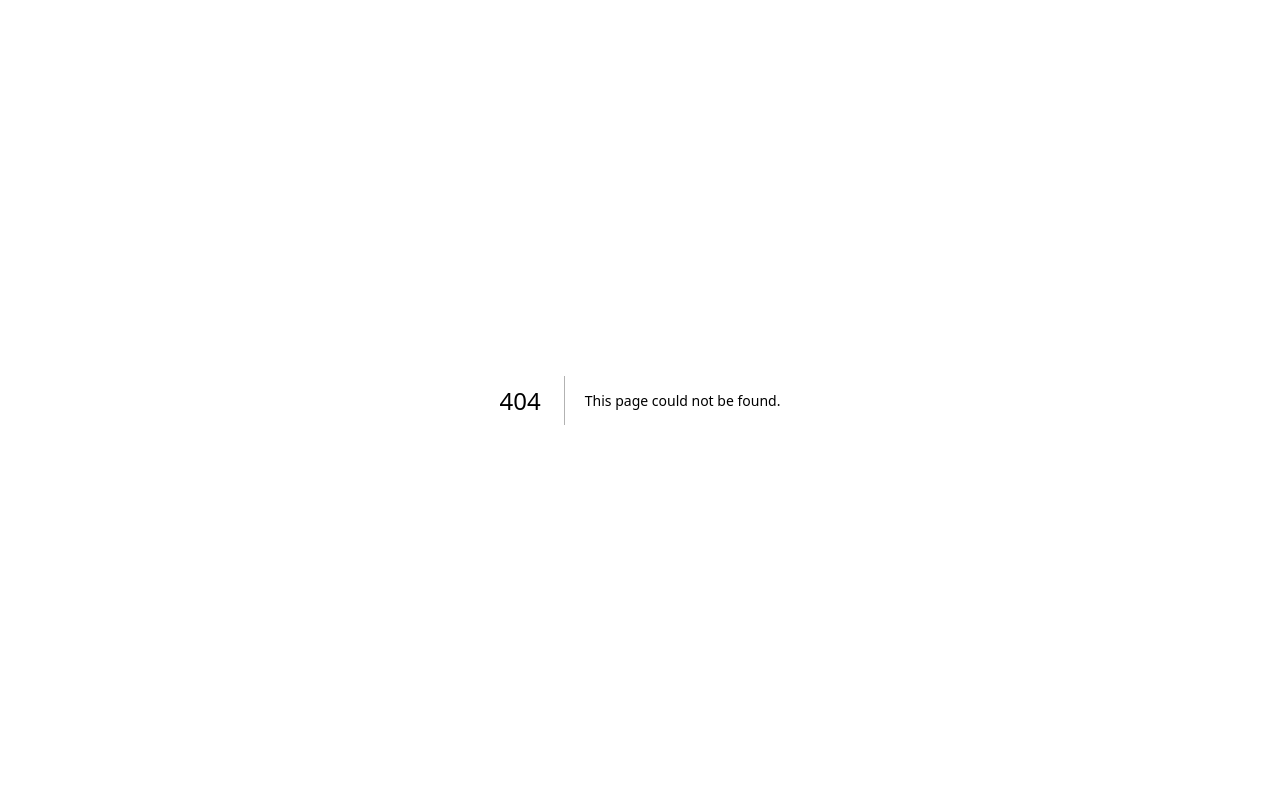
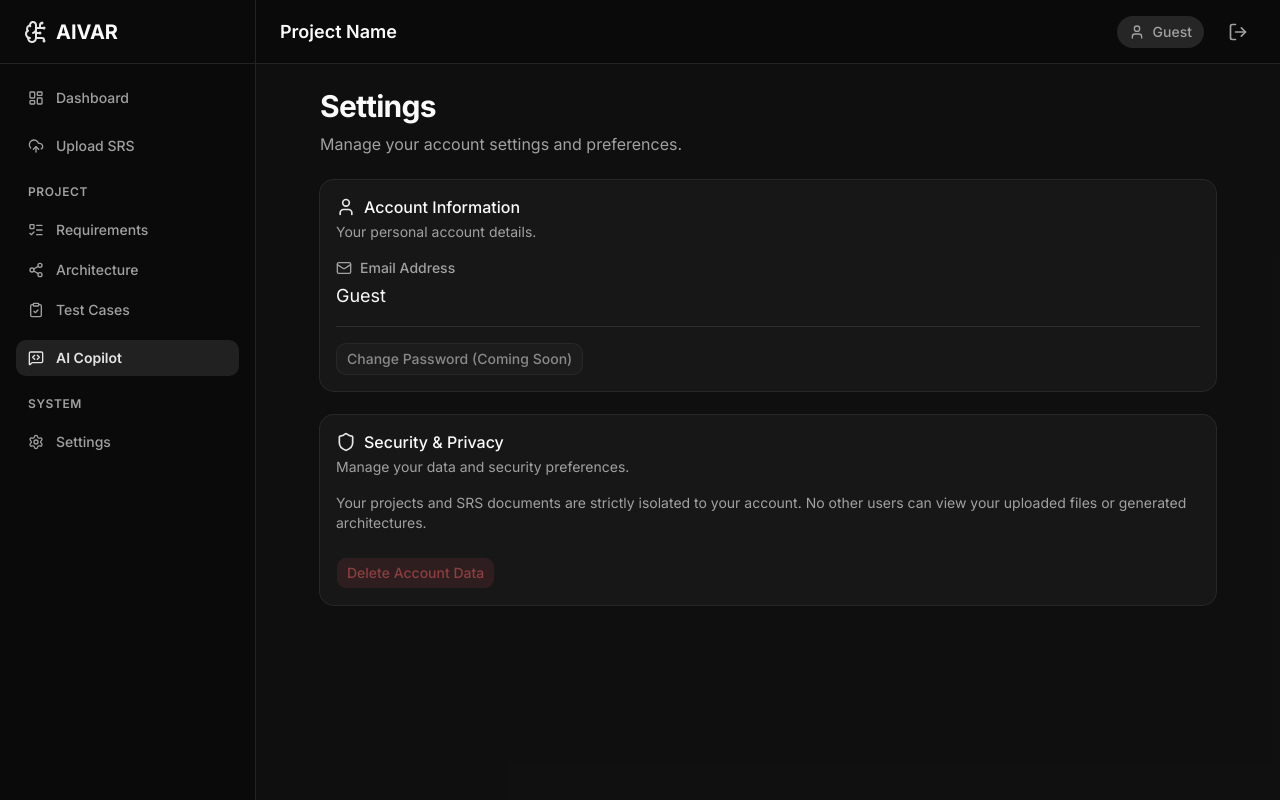
Before and after one commit to upadhyayPranshu/aivar-srs, a Next.js app: page /dashboard/settings in a window 1280 px wide. Before the commit this address had no page. Built offline with nearby package versions, Linux system fonts and the light colour scheme; no server answers.

Commit message:
Add settings page to fix 404 error

```diff
--- /dev/null
+++ b/src/app/dashboard/settings/page.tsx
@@ -0,0 +1,69 @@
+import { Card, CardContent, CardDescription, CardHeader, CardTitle } from "@/components/ui/card"
+import { Button } from "@/components/ui/button"
+import { cookies } from "next/headers"
+import { Settings, User, Mail, Shield } from "lucide-react"
+
+export const instant = false
+
+export default async function SettingsPage() {
+  const cookieStore = await cookies()
+  const userEmail = cookieStore.get('aivar_user_email')?.value || 'Guest'
+
+  return (
+    <div className="max-w-4xl mx-auto space-y-6">
+      <div>
+        <h1 className="text-3xl font-bold tracking-tight">Settings</h1>
+        <p className="text-muted-foreground mt-2">
+          Manage your account settings and preferences.
+        </p>
+      </div>
+
+      <div className="grid gap-6">
+        <Card>
+          <CardHeader>
+            <CardTitle className="flex items-center gap-2">
+              <User className="h-5 w-5 text-primary" />
+              Account Information
+            </CardTitle>
+            <CardDescription>
+              Your personal account details.
+            </CardDescription>
+          </CardHeader>
+          <CardContent className="space-y-4">
+            <div className="grid gap-1">
+              <span className="text-sm font-medium text-muted-foreground flex items-center gap-2">
+                <Mail className="h-4 w-4" /> Email Address
+              </span>
+              <span className="text-lg">{userEmail}</span>
+            </div>
+
+            <div className="pt-4 border-t">
+              <Button variant="outline" disabled>Change Password (Coming Soon)</Button>
+            </div>
+          </CardContent>
+        </Card>
+
+        <Card>
+          <CardHeader>
+            <CardTitle className="flex items-center gap-2">
+              <Shield className="h-5 w-5 text-primary" />
+              Security & Privacy
+            </CardTitle>
+            <CardDescription>
+              Manage your data and security preferences.
+            </CardDescription>
+          </CardHeader>
+          <CardContent className="space-y-4">
+            <p className="text-sm text-muted-foreground">
+              Your projects and SRS documents are strictly isolated to your account.
+              No other users can view your uploaded files or generated architectures.
+            </p>
+            <div className="pt-2">
+              <Button variant="destructive" disabled>Delete Account Data</Button>
+            </div>
+          </CardContent>
+        </Card>
+      </div>
+    </div>
+  )
+}
```
